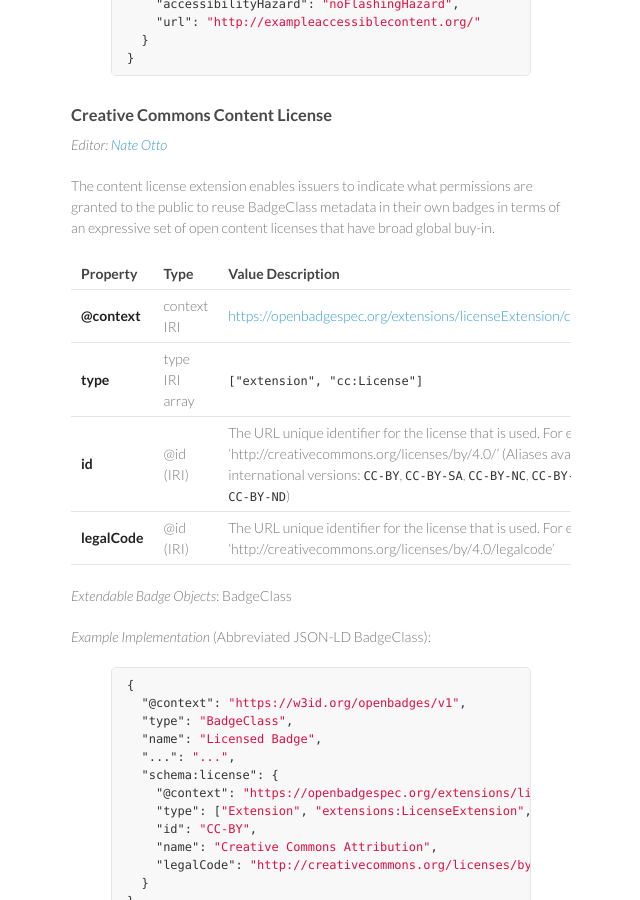
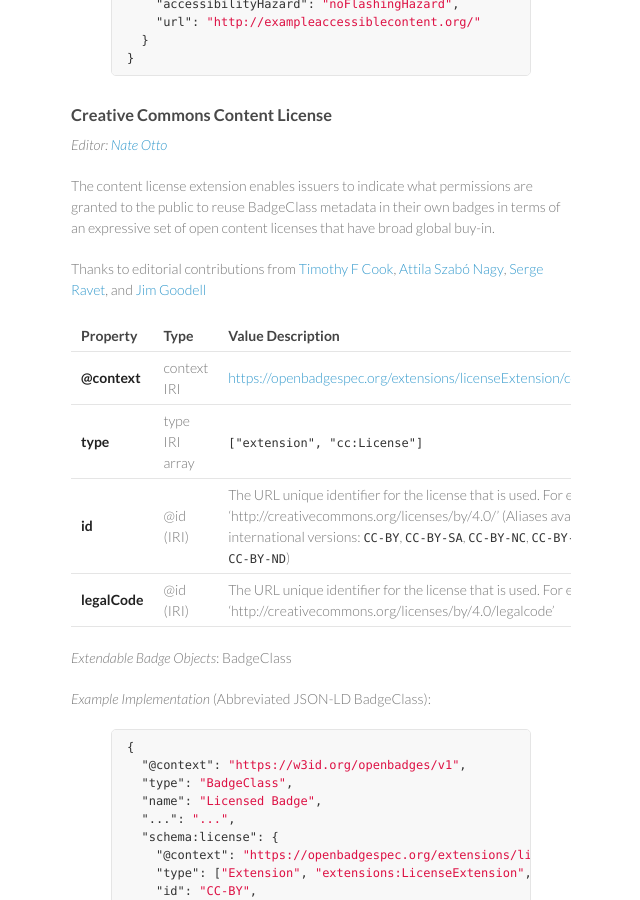
Before and after one commit to 1EdTech/openbadges-specification, a Jekyll site: the page built from extensions/index.md, in a window 1280 px wide and 900 px high, scrolled down 5459 px. Shown: the whole window, without its empty margins (499-1139 px from the left). Built offline with Jekyll 4.4.1, drawn with Linux system fonts in a browser that asks for light colours.

Commit message:
Additional clarifying details in README, additional extension authorship information

```diff
--- a/extensions/index.md
+++ b/extensions/index.md
@@ -223,6 +223,8 @@ _Editor: [Nate Otto](http://ottonomy.net)_
 
 The content license extension enables issuers to indicate what permissions are granted to the public to reuse BadgeClass metadata in their own badges in terms of an expressive set of open content licenses that have broad global buy-in.
 
+Thanks to editorial contributions from [Timothy F Cook](https://twitter.com/timothyfcook), [Attila Szabó Nagy](https://about.me/sznattila), [Serge Ravet](https://twitter.com/szerge), and [Jim Goodell](https://twitter.com/jgoodell2)
+
 <div class="table-wrapper">
 
 | Property      | Type           | Value Description
```
Also changed, not shown: README.md.
